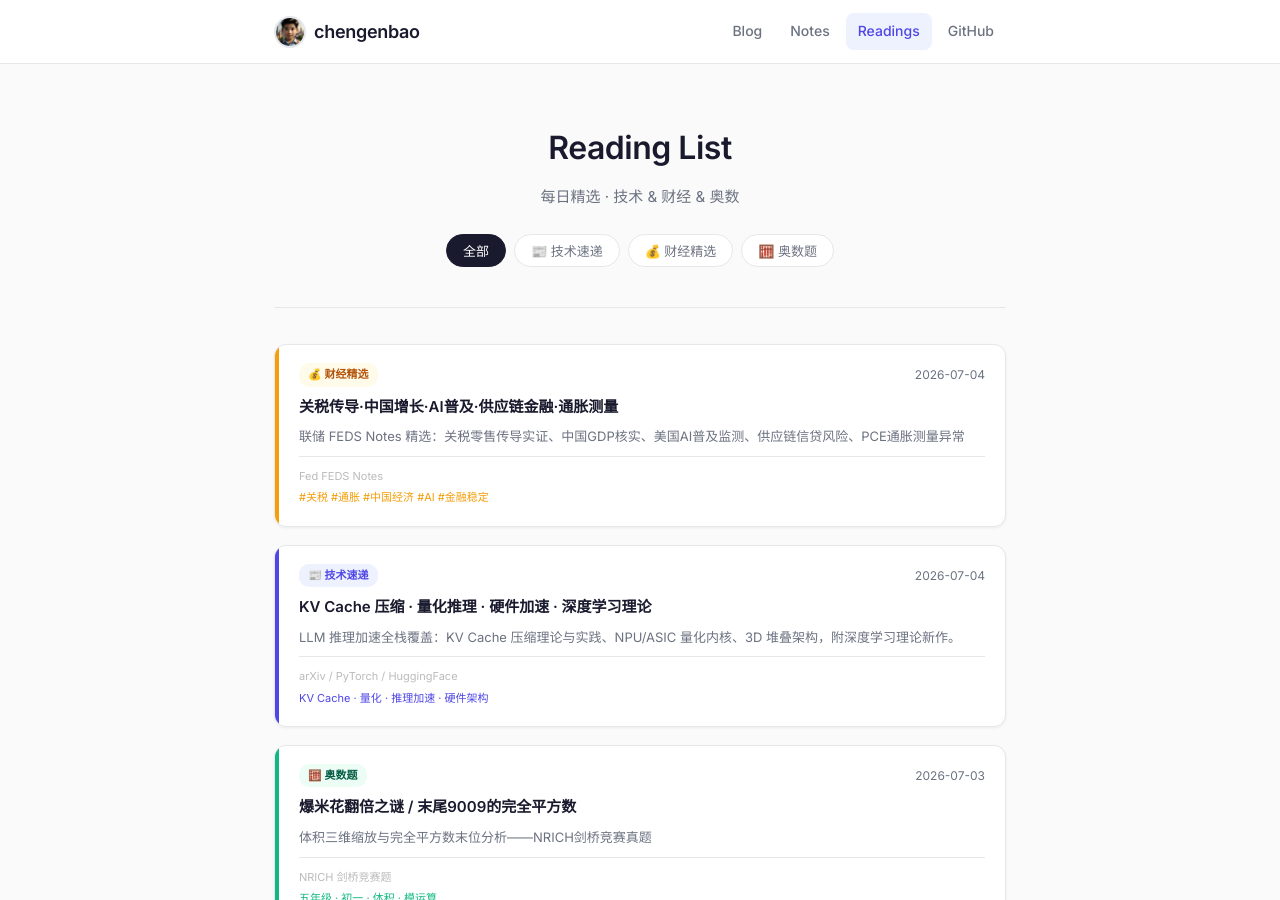
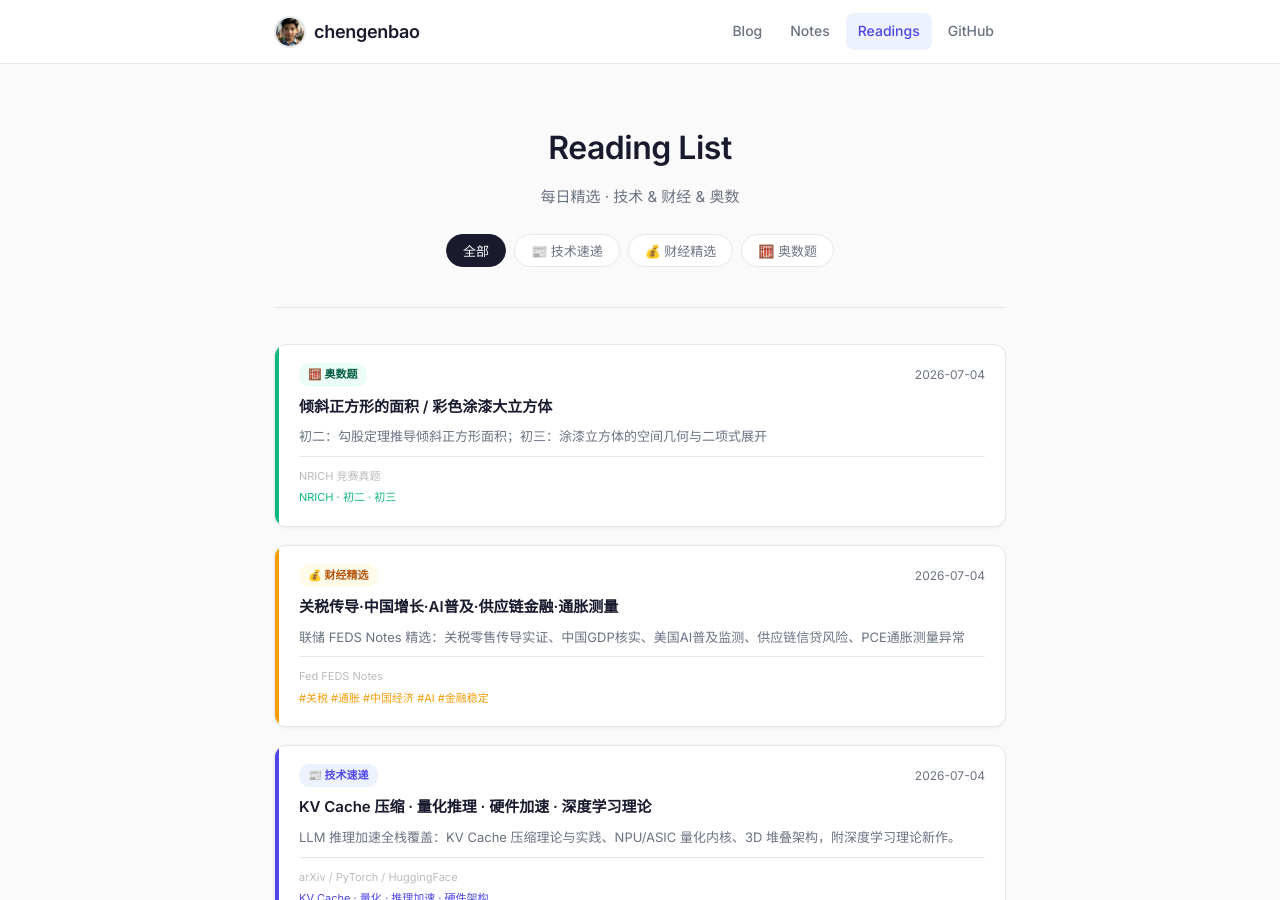
Before and after one commit to chengenbao/chengenbao.github.io, a Jekyll site: the page built from reading-list/index.md, in a window 1280 px wide and 900 px high. Built offline with Jekyll 4.4.1, drawn with Linux system fonts in a browser that asks for light colours.

Commit message:
add math card 2026-07-04

```diff
--- a/reading-list/index.md
+++ b/reading-list/index.md
@@ -18,6 +18,7 @@
   </div>
 
   <div class="rl-grid">
+<a class="rl-card math" href="/reading-list/2026-07-04-math/"><div class="rl-accent"></div><div class="rl-body"><div class="rl-top"><span class="rl-badge math">🧮 奥数题</span><time>2026-07-04</time></div><h2>倾斜正方形的面积 / 彩色涂漆大立方体</h2><p>初二：勾股定理推导倾斜正方形面积；初三：涂漆立方体的空间几何与二项式展开</p><div class="rl-meta"><span class="rl-source">NRICH 竞赛真题</span><span class="rl-tags">NRICH · 初二 · 初三</span></div></div></a>
 <a class="rl-card finance" href="/reading-list/2026-07-04-finance-daily/">
   <div class="rl-accent"></div>
   <div class="rl-body">
```
